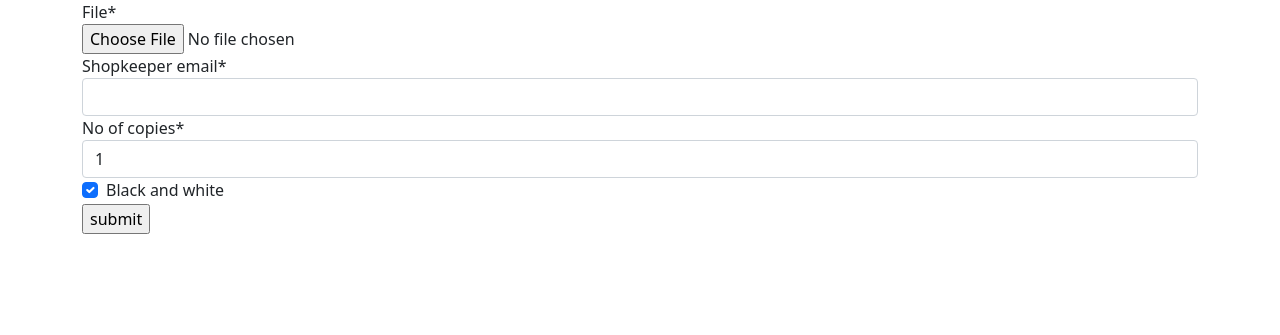
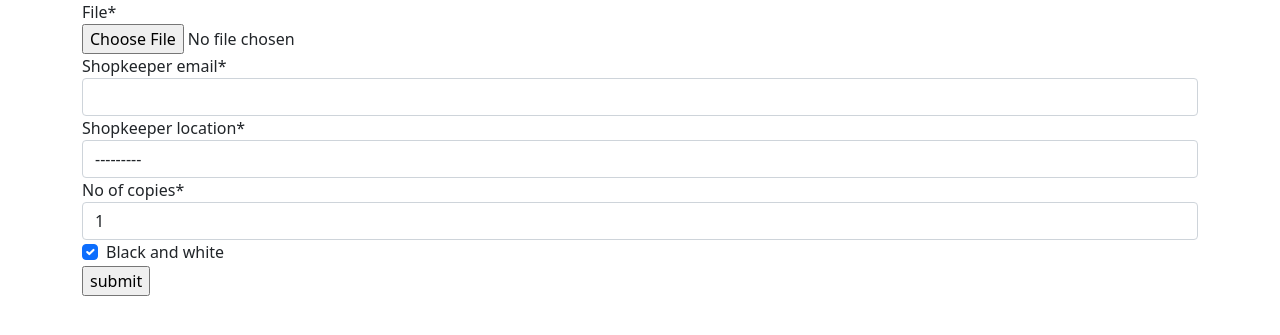
Before and after one commit to kwin3012/printing_portal, a Django app: page /place_order/ in a window 1280 px wide. Shown: the part 56-391 px from the top of the page. Run offline with Django 4.2, Linux system fonts and the light colour scheme; a user stored in the database is signed in; some libraries are stand-ins or nearby versions.

Commit message:
shopkeeper location

```diff
--- a/users/forms.py
+++ b/users/forms.py
@@ -17,4 +17,4 @@ class LoginForm(forms.Form):
 class OrderForm(forms.ModelForm):
     class Meta:
         model = Order
-        fields = ['file','shopkeeper_email','no_of_copies','black_and_white']
+        fields = ['file','shopkeeper_email','shopkeeper_location','no_of_copies','black_and_white']
--- a/users/models.py
+++ b/users/models.py
@@ -1,6 +1,12 @@
 from django.db import models
 from django.contrib.auth.models import User
 from django.utils import timezone
+
+SHOPS = (
+    ('Library','Library'),
+    ('CORE-1','CORE-1'),
+    ('Lohit Hostel Stationary','Lohit Hostel Stationary'),
+)
 
 
 # Create your models here.
@@ -12,7 +18,7 @@ class Order(models.Model):
 
     # shop keeper info
     shopkeeper_email = models.EmailField(max_length=100)
-    shopkeeper_location = models.CharField(max_length=100)
+    shopkeeper_location = models.CharField(max_length=100,choices=SHOPS)
 
     # file info
     file = models.FileField(blank=False,upload_to='media/')
--- a/users/templates/users/order_history.html
+++ b/users/templates/users/order_history.html
@@ -11,6 +11,7 @@
     <li>{{ order.black_and_white }}</li>
     <li>{{ order.cost }}</li>
     <li>{{ order.date_ordered }}</li>
+    <li>{{ order.shopkeeper_location }}</li>
     <br>
 </ul>
 </li>
--- a/users/views.py
+++ b/users/views.py
@@ -66,7 +66,7 @@ def Place_Order(request):
                 user = User.objects.get(id=user_id)
 
                 shopkeeper_email = form.cleaned_data.get('shopkeeper_email')
-                shopkeeper_location = shopkeeper_email
+                shopkeeper_location = form.cleaned_data.get('shopkeeper_location')
 
                 file = request.FILES['file']
                 fs = FileSystemStorage()
```
Also changed, not shown: db.sqlite3, users/migrations/0010_alter_order_shopkeeper_location.py (added).
